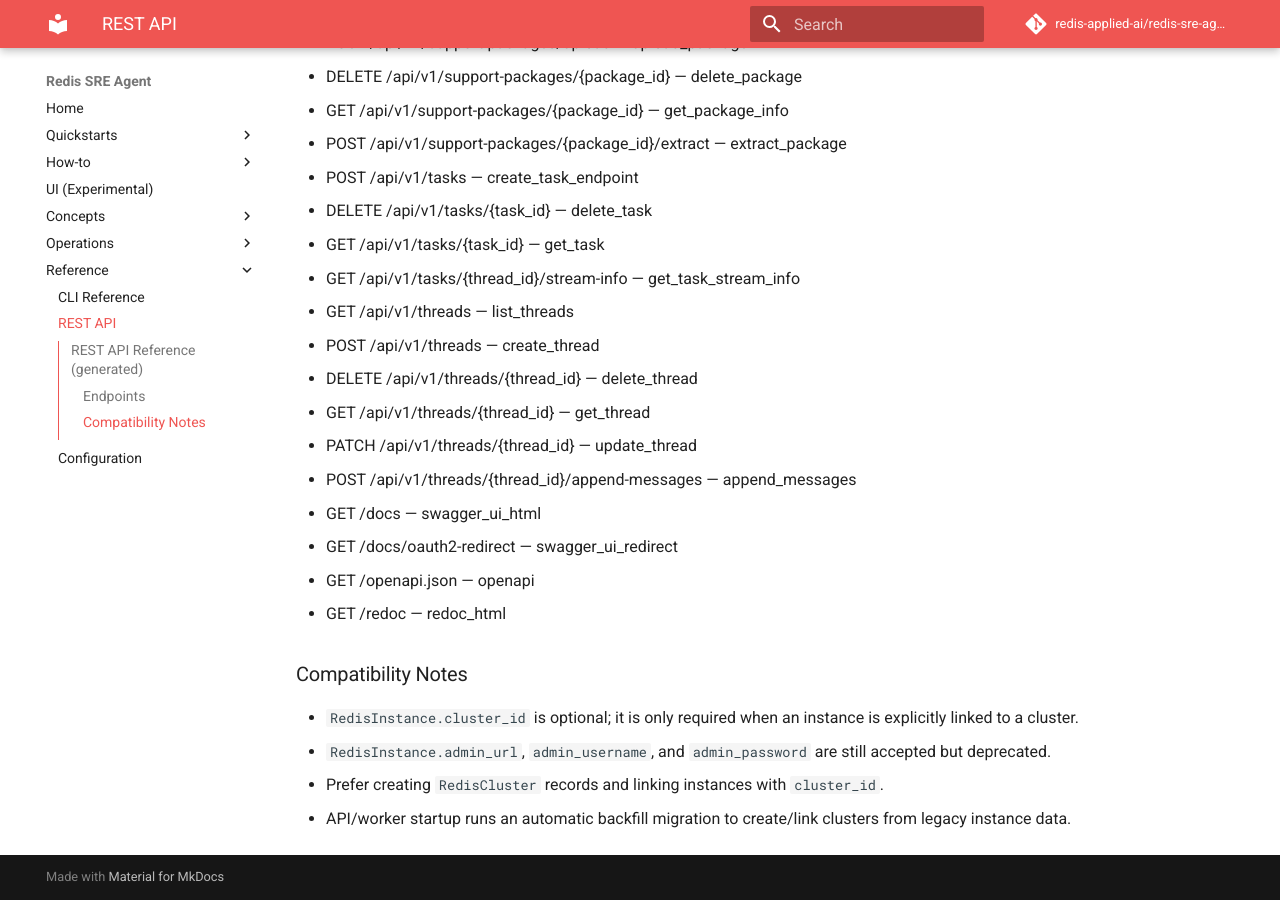
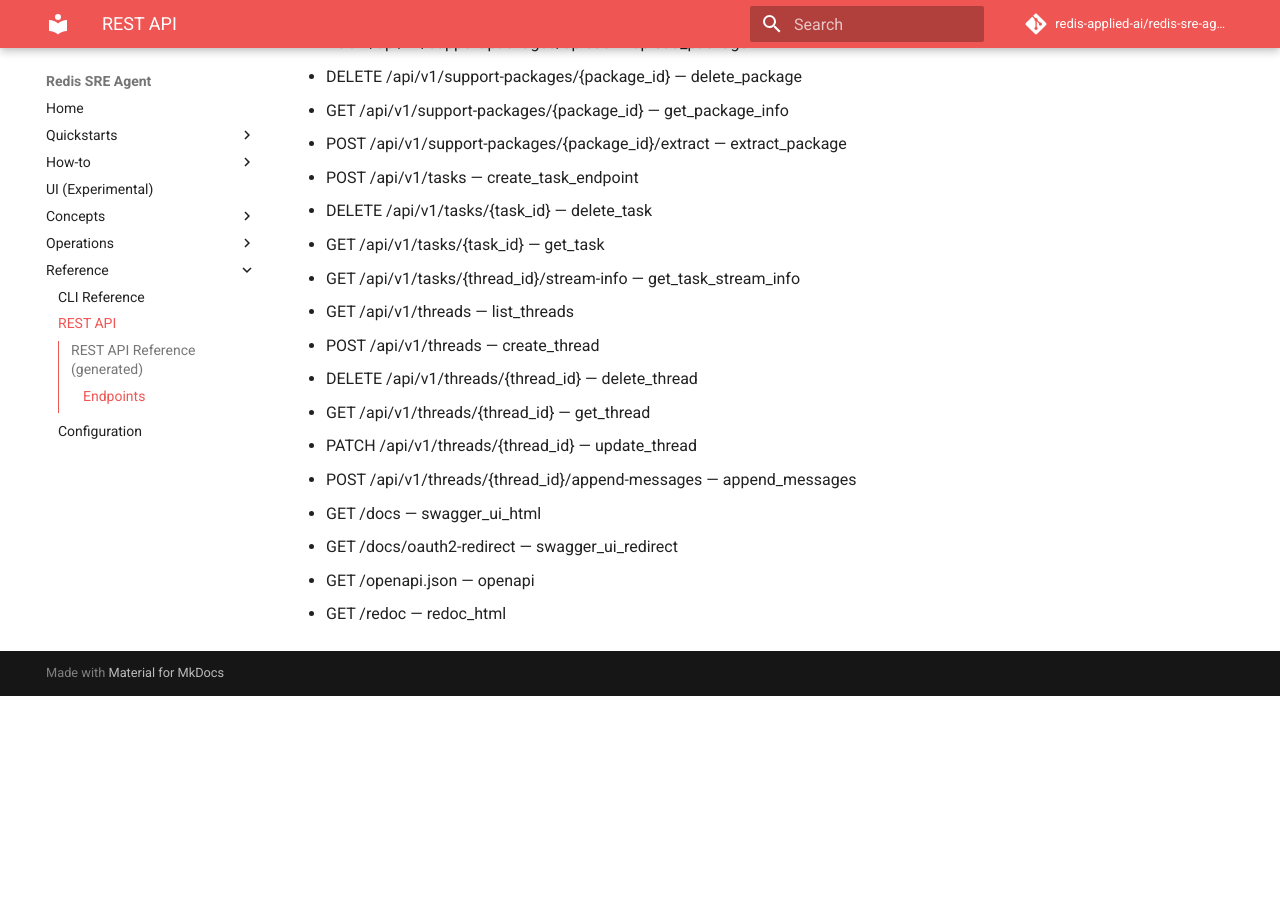
Before and after one commit to redis-applied-ai/redis-sre-agent, an MkDocs documentation site: the page built from docs/reference/api.md, in a window 1280 px wide and 900 px high, scrolled down 1614 px. Built offline with MkDocs 1.6.1 and Material for MkDocs 9.7.7, drawn with Linux system fonts in a browser that asks for light colours; comment, search, counter and statistics services are not loaded; after the commit the page ends 2310 px from its top, so only the background shows below that; some of the changed text lies outside the part shown.

Commit message:
fix: docs updated based on new api reference
Signed-off-by: Aditi Gupta <aditi.a.gupta@gmail.com>

```diff
--- a/docs/reference/api.md
+++ b/docs/reference/api.md
@@ -8,12 +8,12 @@
 
 - GET / — root_health_check
 - GET /api/v1/ — root_health_check
-- GET /api/v1/health — detailed_health_check
 - GET /api/v1/clusters — list_clusters
 - POST /api/v1/clusters — create_cluster
 - DELETE /api/v1/clusters/{cluster_id} — delete_cluster
 - GET /api/v1/clusters/{cluster_id} — get_cluster
 - PUT /api/v1/clusters/{cluster_id} — update_cluster
+- GET /api/v1/health — detailed_health_check
 - GET /api/v1/instances — list_instances
 - POST /api/v1/instances — create_instance
 - POST /api/v1/instances/test-admin-api — test_admin_api_connection
@@ -63,11 +63,3 @@
 - GET /docs/oauth2-redirect — swagger_ui_redirect
 - GET /openapi.json — openapi
 - GET /redoc — redoc_html
-
-
-### Compatibility Notes
-
-- `RedisInstance.cluster_id` is optional; it is only required when an instance is explicitly linked to a cluster.
-- `RedisInstance.admin_url`, `admin_username`, and `admin_password` are still accepted but deprecated.
-- Prefer creating `RedisCluster` records and linking instances with `cluster_id`.
-- API/worker startup runs an automatic backfill migration to create/link clusters from legacy instance data.
```
